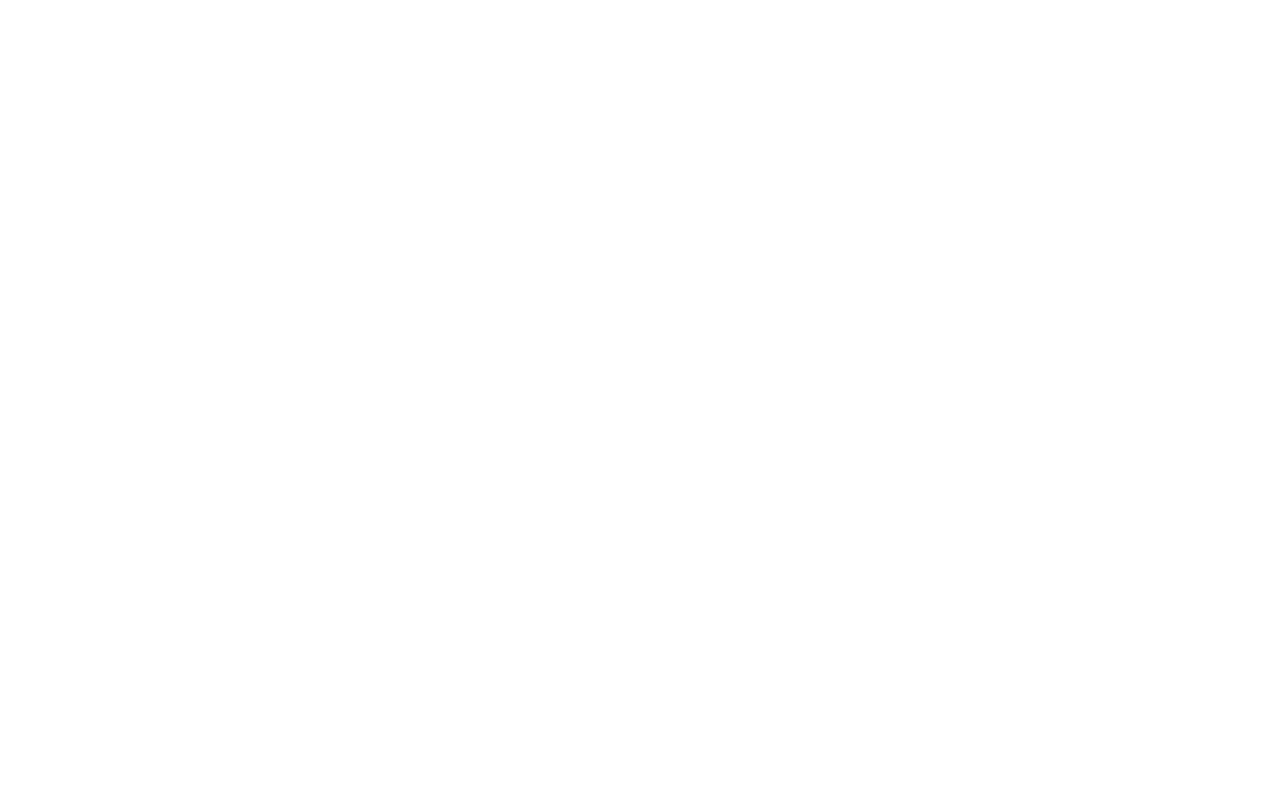
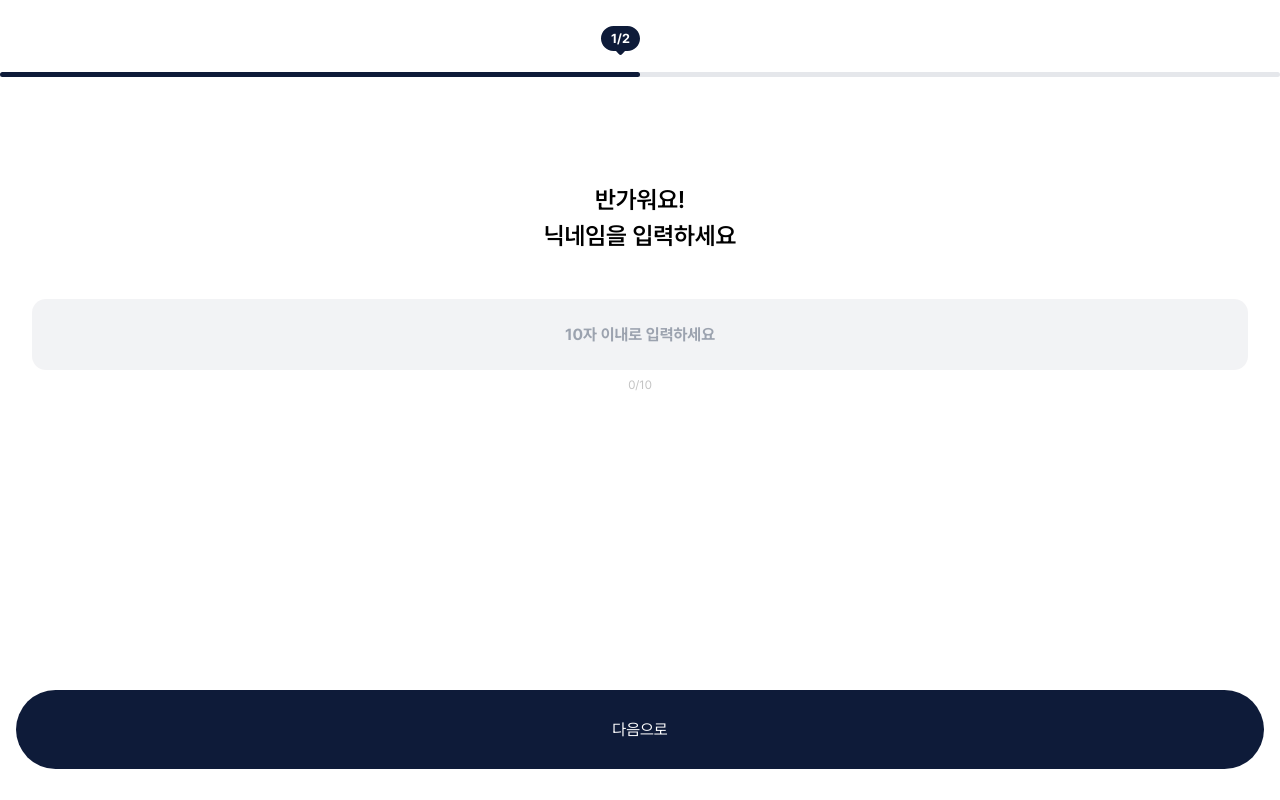
Before and after one commit to Junction-TimmyRoom/frontend, a React (Vite) app: page /onboarding in a window 1280 px wide. Before the commit this address had no page. Built offline with nearby package versions, Linux system fonts and the light colour scheme.

Commit message:
style : 온보딩 페이지 스타일 완성

```diff
--- a/src/App.tsx
+++ b/src/App.tsx
@@ -4,6 +4,7 @@
 import DetailPage from './pages/DetailPage';
 import CommentPage from './pages/CommentPage';
 import MyPage from './pages/MyPage';
+import OnboardingPage from './pages/OnboardingPage';
 
 function App() {
   return (
@@ -14,6 +15,7 @@
         <Route path="/detail/:id" element={<DetailPage />} />
         <Route path="/comment/:id" element={<CommentPage />} />
         <Route path="/my" element={<MyPage />} />
+        <Route path="/onboarding" element={<OnboardingPage />} />
       </Routes>
     </Router>
   );
--- a/src/assets/icons/index.ts
+++ b/src/assets/icons/index.ts
@@ -1 +1,3 @@
 export { ReactComponent as IconBack } from './Back.svg';
+export { ReactComponent as IconLogo } from './Logo.svg';
+export { ReactComponent as IconProgress } from './progress.svg';
--- /dev/null
+++ b/src/components/onboarding/Phase1.tsx
@@ -0,0 +1,43 @@
+import { useEffect, useState } from 'react';
+
+import { Text } from '@/components/common/Text';
+
+interface BarProps {
+  setPhase: (phase: number) => void;
+}
+
+const Phase1 = ({ setPhase }: BarProps) => {
+  const [inputValue, setInputValue] = useState('');
+
+  const handleChange = (e: React.ChangeEvent<HTMLInputElement>) => {
+    if (e.target.value.length <= 10) {
+      setInputValue(e.target.value);
+    }
+  };
+  return (
+    <>
+      <section className="h-2/3 content-input flex flex-col items-center justify-center ">
+        <Text fontSize={24} fontWeight={600} className="text-center">
+          반가워요!
+          <br />
+          닉네임을 입력하세요
+        </Text>
+        <input
+          className="w-full h-71pxr bg-navy5 rounded-14pxr text-center outline-none mt-45pxr mb-6pxr .placeholder-gray-500::placeholder text-black text-18px font-bold"
+          placeholder="10자 이내로 입력하세요"
+          value={inputValue}
+          onChange={handleChange}
+        />
+        <p className="text-gray02 text-12pxr">{inputValue.length}/10</p>
+      </section>
+      <button
+        className="fixed left-1/2 bottom-31pxr transform -translate-x-1/2 w-[calc(100%-32px)] h-79pxr bg-navy rounded-50pxr text-white"
+        onClick={() => setPhase(2)}
+      >
+        다음으로
+      </button>
+    </>
+  );
+};
+
+export default Phase1;
--- /dev/null
+++ b/src/components/onboarding/Phase2.tsx
@@ -0,0 +1,44 @@
+import { useEffect, useState } from 'react';
+import { useNavigate } from 'react-router-dom';
+
+import { Text } from '@/components/common/Text';
+
+const Phase2 = () => {
+  const navigate = useNavigate();
+
+  const [inputValue, setInputValue] = useState('');
+
+  const handleChange = (e: React.ChangeEvent<HTMLInputElement>) => {
+    const value = e.target.value;
+    const datePattern = /^\d{0,4}\.?(\d{0,2})?\.?(\d{0,2})?$/;
+
+    if (datePattern.test(value)) {
+      setInputValue(value);
+    }
+  };
+  return (
+    <>
+      <section className="h-2/3 content-input flex flex-col items-center justify-center ">
+        <Text fontSize={24} fontWeight={600} className="text-center">
+          임신 날짜를
+          <br />
+          입력하세요
+        </Text>
+        <input
+          className="w-full h-71pxr bg-navy5 rounded-14pxr text-center outline-none mt-45pxr mb-6pxr .placeholder-gray-500::placeholder text-black text-18px font-bold"
+          placeholder="YYYY.MM.DD를 입력하세요"
+          value={inputValue}
+          onChange={handleChange}
+        />
+      </section>
+      <button
+        className="fixed left-1/2 bottom-31pxr transform -translate-x-1/2 w-[calc(100%-32px)] h-79pxr bg-navy rounded-50pxr text-white"
+        onClick={() => navigate('/')}
+      >
+        끝내기
+      </button>
+    </>
+  );
+};
+
+export default Phase2;
--- /dev/null
+++ b/src/components/onboarding/ProgressBar.tsx
@@ -0,0 +1,32 @@
+import { IconProgress } from '@/assets/icons';
+
+interface ProgressProps {
+  phase: number;
+}
+
+const ProgressBar = ({ phase }: ProgressProps) => {
+  const progress = (phase / 2) * 100;
+
+  return (
+    <div className="absolute left-0 w-full h-5">
+      <div className="absolute top-40pxr left-0 w-full h-5pxr bg-gray-200 rounded-full"></div>
+      <div
+        className={`absolute top-40pxr left-0 h-5pxr bg-navy rounded-full transition-all duration-500`}
+        style={{ width: `${progress}%` }}
+      ></div>
+      <div
+        className="absolute top-6pxr left-0 h-5pxr flex items-center justify-end transition-all duration-500"
+        style={{ width: `${progress}%` }}
+      >
+        <div className="relative text-white">
+          <p className="absolute left-10pxr top-3pxr text-13pxr font-bold">
+            {phase}/2
+          </p>
+          <IconProgress />
+        </div>
+      </div>
+    </div>
+  );
+};
+
+export default ProgressBar;
--- a/src/pages/DetailPage.tsx
+++ b/src/pages/DetailPage.tsx
@@ -1,7 +1,8 @@
 import { useState } from 'react';
+import { useNavigate } from 'react-router-dom';
 
 const DetailPage = () => {
-  return <>상세 페이지입니다.</>;
+  return <></>;
 };
 
 export default DetailPage;
--- a/src/pages/Main.tsx
+++ b/src/pages/Main.tsx
@@ -1,5 +1,6 @@
 import { useState } from 'react';
 import { useNavigate } from 'react-router-dom';
+import OnboardingPage from './OnboardingPage';
 
 export default function Main() {
   const navigate = useNavigate();
--- a/src/pages/MenuPage.tsx
+++ b/src/pages/MenuPage.tsx
@@ -11,7 +11,6 @@
 
 const MenuPage = () => {
   const location = useLocation();
-
   const photoData = location.state || {};
 
   //mock data
--- /dev/null
+++ b/src/pages/OnboardingPage.tsx
@@ -0,0 +1,34 @@
+import { useEffect, useState } from 'react';
+
+import Phase1 from '@/components/onboarding/Phase1';
+import ProgressBar from '@/components/onboarding/ProgressBar';
+import Phase2 from '@/components/onboarding/Phase2';
+
+const OnboardingPage = () => {
+  const [fadeOut, setFadeOut] = useState(false);
+  const [phase, setPhase] = useState<number>(1);
+
+  useEffect(() => {
+    const fadeOutTimer = setTimeout(() => {
+      setFadeOut(true);
+    }, 2000);
+
+    return () => clearTimeout(fadeOutTimer);
+  }, []);
+
+  return (
+    <>
+      {/* {!fadeOut && (
+        <div className="w-full h-full left-0 absolute z-10 bg-navy flex justify-center items-end pb-12 transition-opacity duration-500">
+          <IconLogo />
+        </div>
+      )} */}
+      <div className="w-full h-screen pt-8">
+        <ProgressBar phase={phase} />
+        {phase === 1 ? <Phase1 setPhase={setPhase} /> : <Phase2 />}
+      </div>
+    </>
+  );
+};
+
+export default OnboardingPage;
--- a/src/styles/palette.ts
+++ b/src/styles/palette.ts
@@ -1,5 +1,7 @@
 const colors = {
   black: '#000000',
+  navy: '#0E1B39',
+  navy5: 'rgba(14, 27, 57, 0.05)',
   default: '#FFFFFF',
   gray01: '#D9D9D9',
   gray02: '#C4C4C4',
```
Also changed, not shown: src/assets/icons/Logo.svg (added), src/assets/icons/progress.svg (added).
